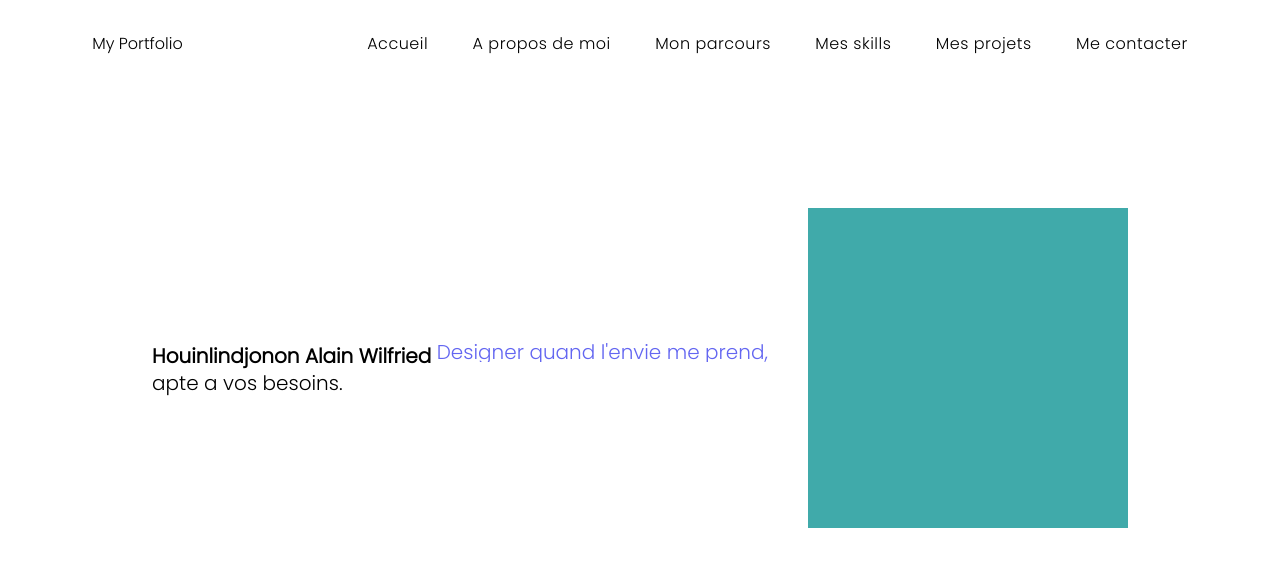
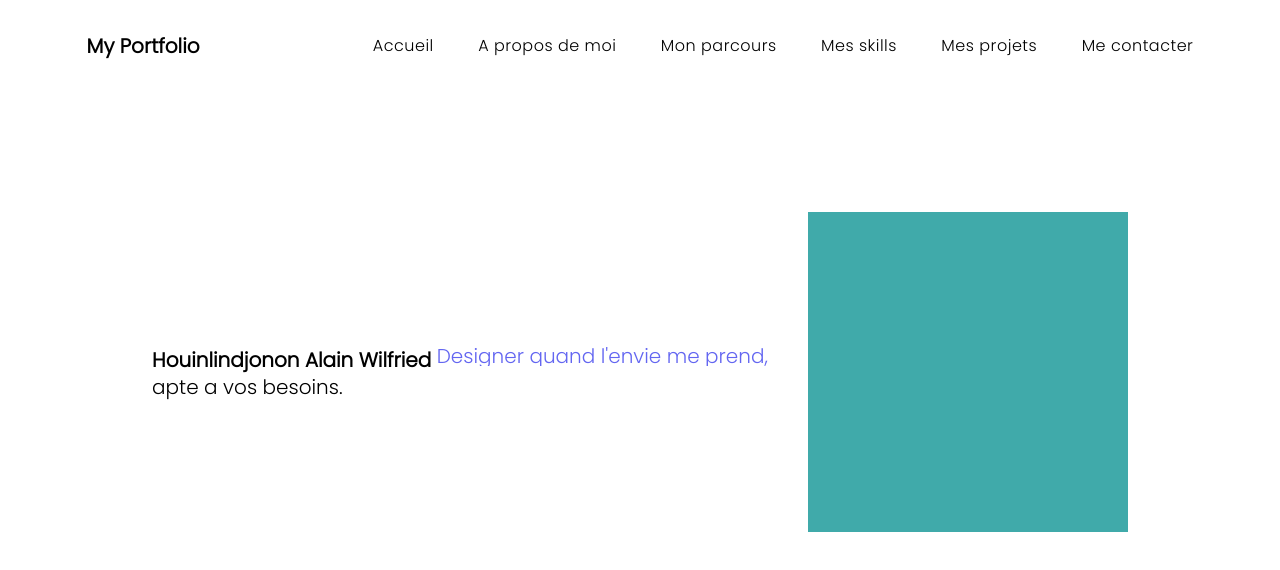
Before and after one commit to Willer258/portfolio, a plain HTML site: page index.html in a window 1280 px wide. Drawn offline with nearby package versions, Linux system fonts and the light colour scheme.

Commit message:
finalisation du header 2

```diff
--- a/index.html
+++ b/index.html
@@ -19,8 +19,8 @@
   <body>
     <header class="w-screen h-screen">
       <div class="">
-        <nav class="w-full py-8 flex justify-around">
-          <div class="logo">My Portfolio</div>
+        <nav class="w-full py-8 flex justify-around items-center">
+          <div class="logo text-xl font-bold">My Portfolio</div>
           <div class="links space-x-10">
             <a href="#">Accueil</a>
             <a href="#">A propos de moi</a>
```
